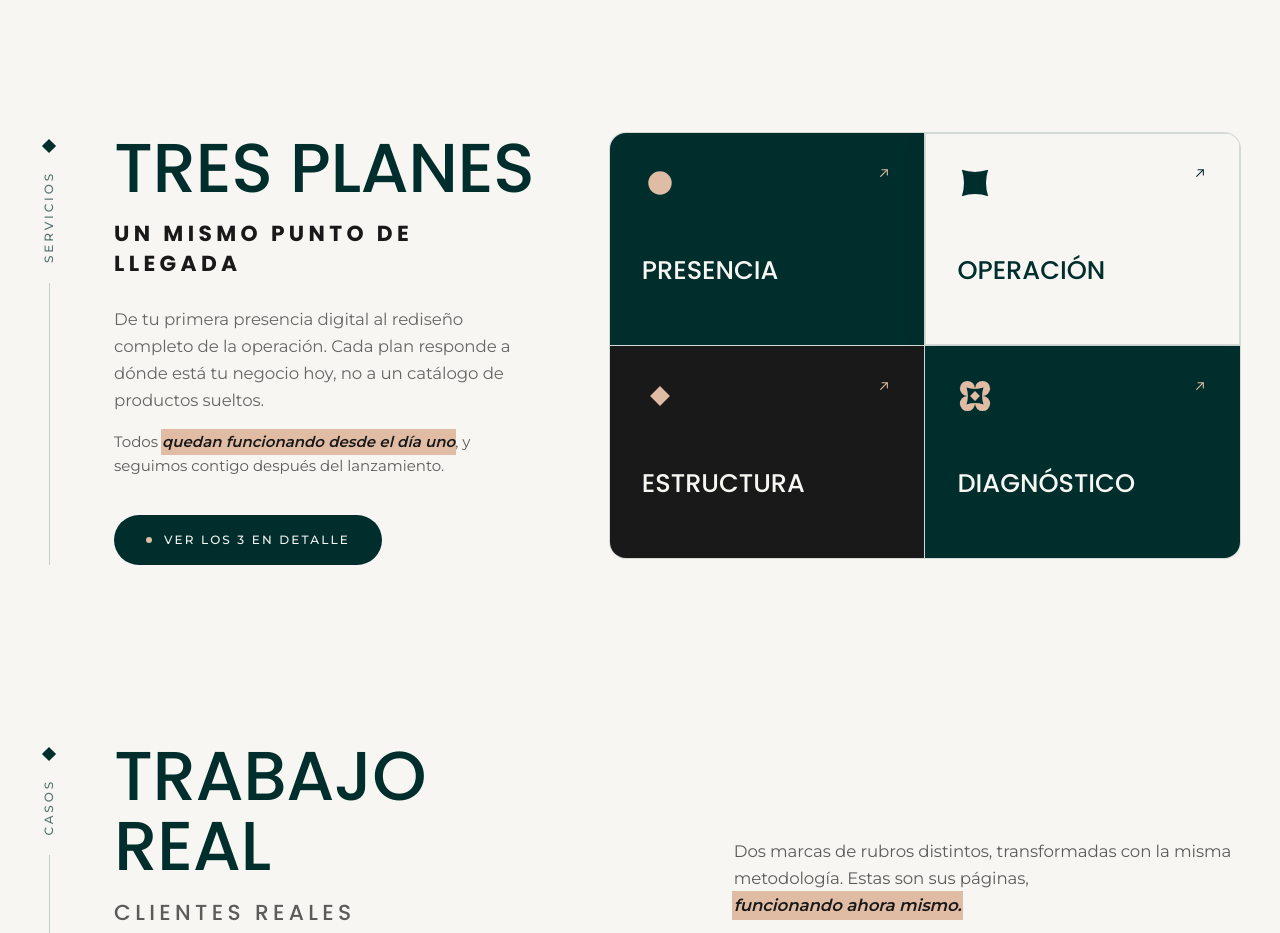
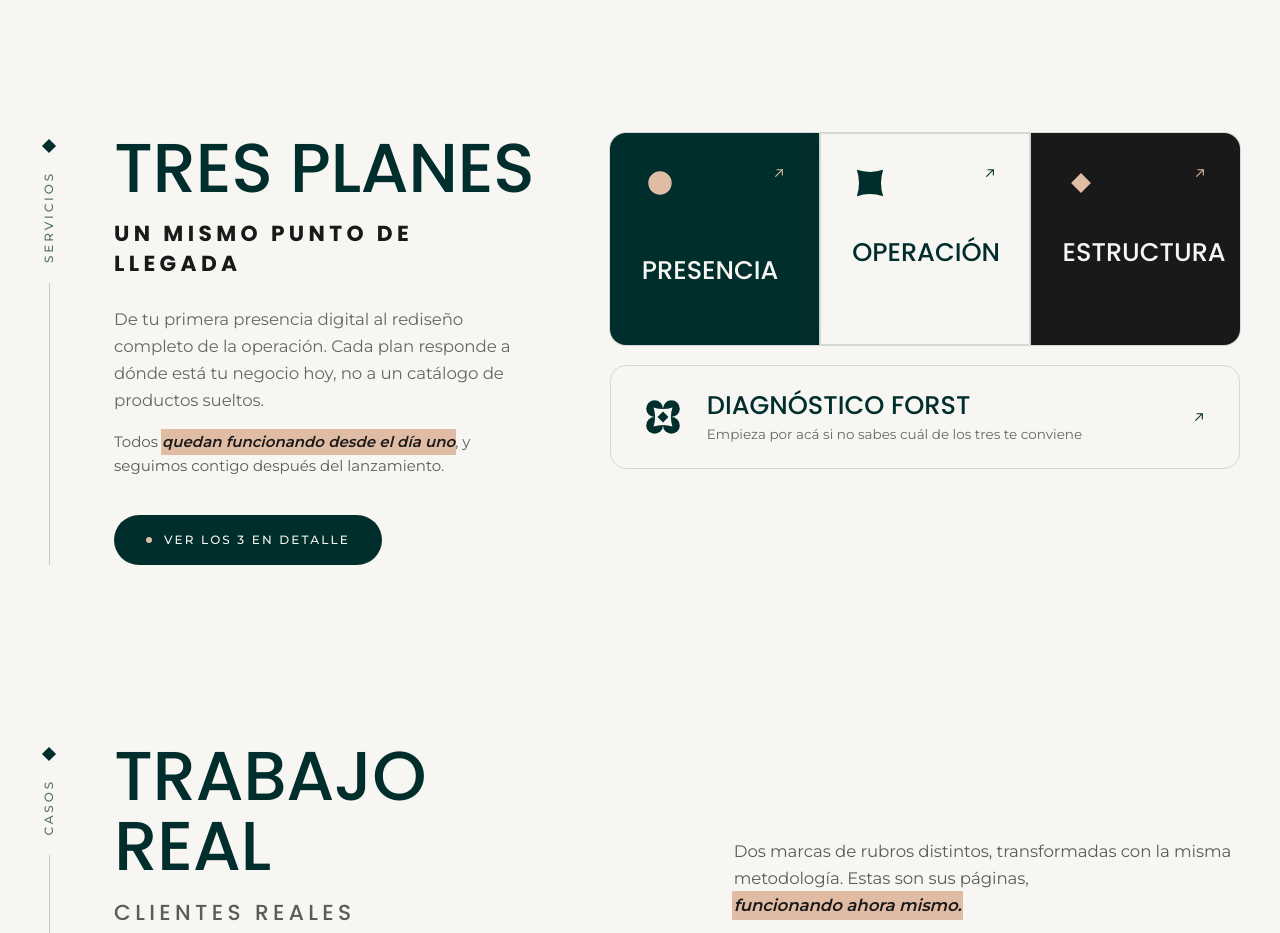
Before and after one commit to ForstDev/Web-FORST, a Next.js app: page / in a window 1280 px wide. Shown: the part 1480-2413 px from the top of the page. Built offline with nearby package versions, Linux system fonts and the light colour scheme.

Commit message:
CambioServicio

```diff
--- a/components/sections/ServiciosPreview.tsx
+++ b/components/sections/ServiciosPreview.tsx
@@ -11,17 +11,17 @@ import { fadeUp, staggerChildren } from "@/lib/motion-variants";
 
 /**
  * Servicios en la home: el texto manda desde la izquierda y las tarjetas
- * ocupan la derecha en tablero de ajedrez, en vez de tres columnas
- * iguales una al lado de la otra.
+ * de los 3 planes ocupan la derecha, en una fila — tres planes, tres
+ * tarjetas, sin un cuarto elemento que no cuadre con el título.
  *
- * La cuarta casilla la ocupa el Diagnóstico FORST: completa la grilla y
- * pone a la vista el producto de entrada, que antes solo existía dentro
- * de /servicios.
+ * El Diagnóstico FORST va aparte, debajo: no es un plan que se elige,
+ * es la herramienta para decidir cuál — por eso lleva un tratamiento
+ * distinto (borde, no relleno) en vez de sumarse como una cuarta
+ * tarjeta igual a las otras.
  *
- * Regla de color: el canela no se usa como fondo de tarjeta — los cuatro
- * colores de fondo son verde, marfil y plomo, los mismos tres planes de
- * /servicios (Presencia, Operación, Estructura), más verde otra vez para
- * Diagnóstico.
+ * Regla de color: el canela no se usa como fondo de tarjeta — los tres
+ * colores de fondo son verde, marfil y plomo, los mismos de sus paneles
+ * en /servicios (Presencia, Operación, Estructura).
  */
 
 type Paleta = "verde" | "marfil" | "plomo";
@@ -30,12 +30,11 @@ type Casilla = {
   href: string;
   titulo: string;
   bajada: string;
-  /** Pieza del isotipo, o la estrella para el diagnóstico. */
-  pieza: 0 | 1 | 2 | "estrella";
+  pieza: 0 | 1 | 2;
   paleta: Paleta;
 };
 
-const CASILLAS: Casilla[] = [
+const PLANES: Casilla[] = [
   {
     href: `/servicios#${servicios[0].slug}`,
     titulo: servicios[0].titulo,
@@ -59,13 +58,6 @@ const CASILLAS: Casilla[] = [
     bajada: servicios[2].herramienta,
     pieza: 2,
     paleta: "plomo",
-  },
-  {
-    href: "/servicios#diagnostico",
-    titulo: "Diagnóstico",
-    bajada: "Empieza por acá si no sabes cuál",
-    pieza: "estrella",
-    paleta: "verde",
   },
 ];
 
@@ -102,26 +94,12 @@ function Tarjeta({ casilla }: { casilla: Casilla }) {
       >
         <span className="relative flex items-start justify-between">
           <span className="w-8 h-8 md:w-9 md:h-9">
-            {casilla.pieza === "estrella" ? (
-              // Diagnóstico no es una pieza del sistema como las otras
-              // tres — es el punto de partida, así que lleva el isotipo
-              // completo en vez de una sola pieza suelta (antes usaba el
-              // mismo diamante que Estructura y se confundían).
-              <AnimatedLogo
-                size={34}
-                color={icono}
-                bg={fondo}
-                animateOnMount={false}
-                className="w-full h-full"
-              />
-            ) : (
             <PiezaGlyph
               pieza={casilla.pieza}
               stroke={icono}
               filled
               className="w-full h-full"
             />
-            )}
           </span>
 
           {/* Flecha de redirección: la afordancia de "esto te lleva a
@@ -168,6 +146,54 @@ function Tarjeta({ casilla }: { casilla: Casilla }) {
           className="absolute bottom-0 left-0 h-[3px] w-full origin-left scale-x-0 group-hover:scale-x-100 transition-transform duration-500"
           style={{ background: icono }}
         />
+      </Link>
+    </motion.div>
+  );
+}
+
+/** El Diagnóstico no es un cuarto plan — es la herramienta para elegir
+ * entre los tres. Por eso va aparte, con borde en vez de relleno: se lee
+ * como una franja de ayuda, no como una tarjeta más de la misma fila. */
+function DiagnosticoBanner() {
+  return (
+    <motion.div variants={fadeUp}>
+      <Link
+        href="/servicios#diagnostico"
+        className="group relative flex items-center gap-5 md:gap-6 rounded-2xl border border-[var(--forst-line)] px-6 py-5 md:px-8 md:py-6 hover:border-[var(--forst-green)]/40 hover:bg-[var(--forst-tint)] transition-colors"
+      >
+        <span className="shrink-0 w-9 h-9 md:w-10 md:h-10">
+          <AnimatedLogo
+            size={36}
+            color="var(--forst-green)"
+            bg="var(--forst-white)"
+            animateOnMount={false}
+            className="w-full h-full"
+          />
+        </span>
+
+        <span className="min-w-0 flex-1">
+          <span className="block t-h3 text-[var(--forst-green)]">
+            Diagnóstico FORST
+          </span>
+          <span className="block mt-1 text-[13.5px] leading-snug text-black/65">
+            Empieza por acá si no sabes cuál de los tres te conviene
+          </span>
+        </span>
+
+        <svg
+          aria-hidden
+          viewBox="0 0 24 24"
+          className="shrink-0 w-4 h-4 transition-transform duration-300 group-hover:translate-x-0.5 group-hover:-translate-y-0.5"
+        >
+          <path
+            d="M7 17L17 7M17 7H9M17 7V15"
+            stroke="var(--forst-green)"
+            strokeWidth="1.6"
+            strokeLinecap="round"
+            strokeLinejoin="round"
+            fill="none"
+          />
+        </svg>
       </Link>
     </motion.div>
   );
@@ -226,19 +252,30 @@ export default function ServiciosPreview() {
             </Link>
           </motion.div>
 
-          {/* Tarjetas en tablero de ajedrez, dos por fila — el vertical
-              apilado era para el acordeón de /servicios, no para acá. */}
+          <div className="lg:col-span-7 flex flex-col gap-5">
+            {/* Los 3 planes, en fila — el vertical apilado era para el
+                acordeón de /servicios, no para acá. */}
             <motion.div
               variants={staggerChildren}
               initial="hidden"
               whileInView="visible"
               viewport={{ once: true, amount: 0.2 }}
-            className="lg:col-span-7 grid sm:grid-cols-2 gap-px bg-[var(--forst-line)] rounded-2xl overflow-hidden ring-1 ring-[var(--forst-line)]"
+              className="grid sm:grid-cols-3 gap-px bg-[var(--forst-line)] rounded-2xl overflow-hidden ring-1 ring-[var(--forst-line)]"
             >
-            {CASILLAS.map((c) => (
+              {PLANES.map((c) => (
                 <Tarjeta key={c.href} casilla={c} />
               ))}
             </motion.div>
+
+            <motion.div
+              initial={{ opacity: 0, y: 16 }}
+              whileInView={{ opacity: 1, y: 0 }}
+              viewport={{ once: true, amount: 0.4 }}
+              transition={{ duration: 0.5, delay: 0.2 }}
+            >
+              <DiagnosticoBanner />
+            </motion.div>
+          </div>
         </div>
       </div>
     </section>
--- a/components/servicios/ServiciosHero.tsx
+++ b/components/servicios/ServiciosHero.tsx
@@ -24,7 +24,7 @@ export default function ServiciosHero() {
 
       <div className="grid lg:grid-cols-12 gap-10 lg:gap-16 items-end">
         <h1 className="lg:col-span-7 t-h1 text-balance">
-          <span className="text-black/40">
+          <span className="text-[var(--forst-black)]">
             <WordReveal text="Tres planes, un mismo" />
           </span>
           <span className="text-[var(--forst-green)]">
```
Lines whose indentation alone changed are shown as unchanged.
